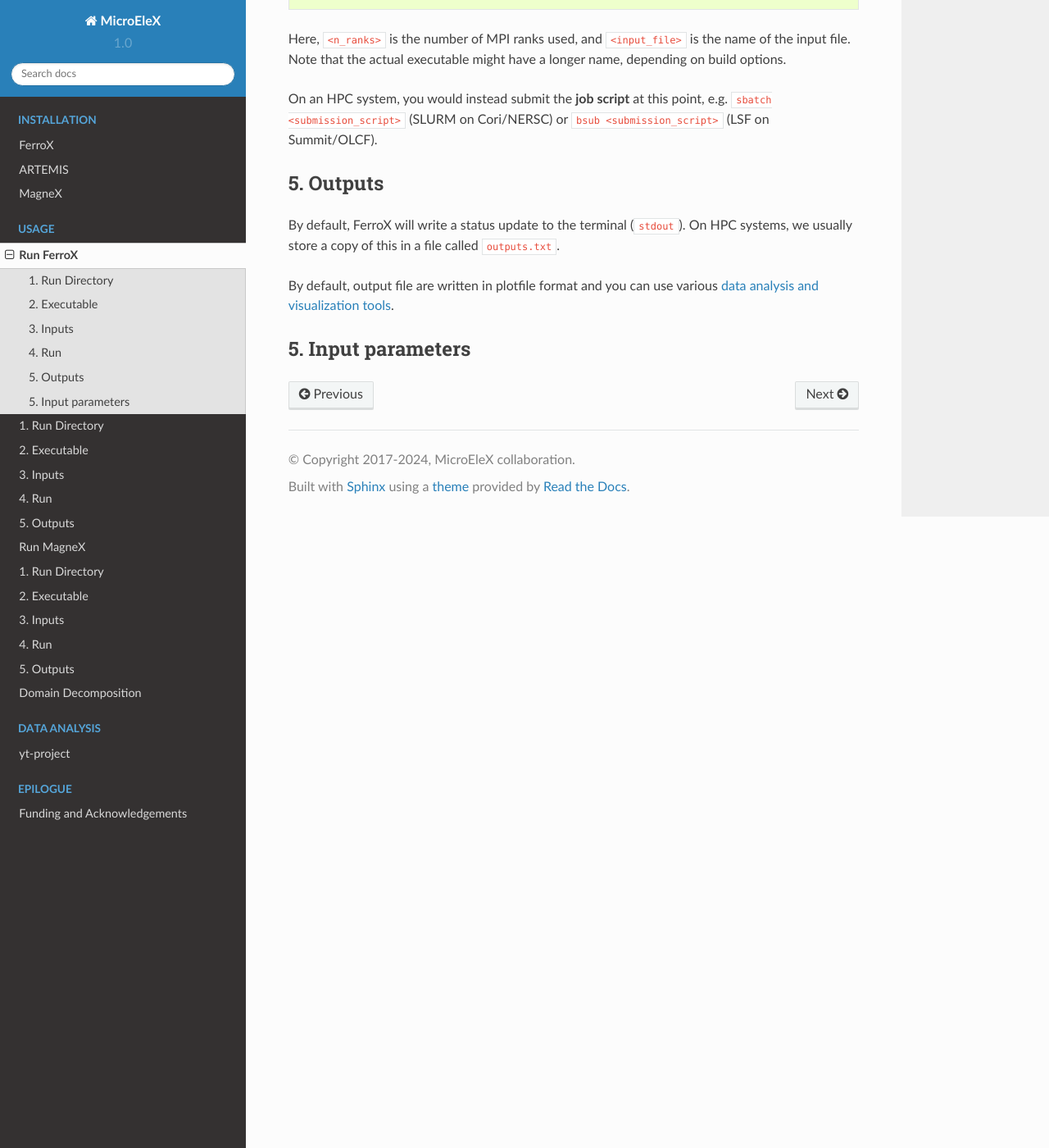
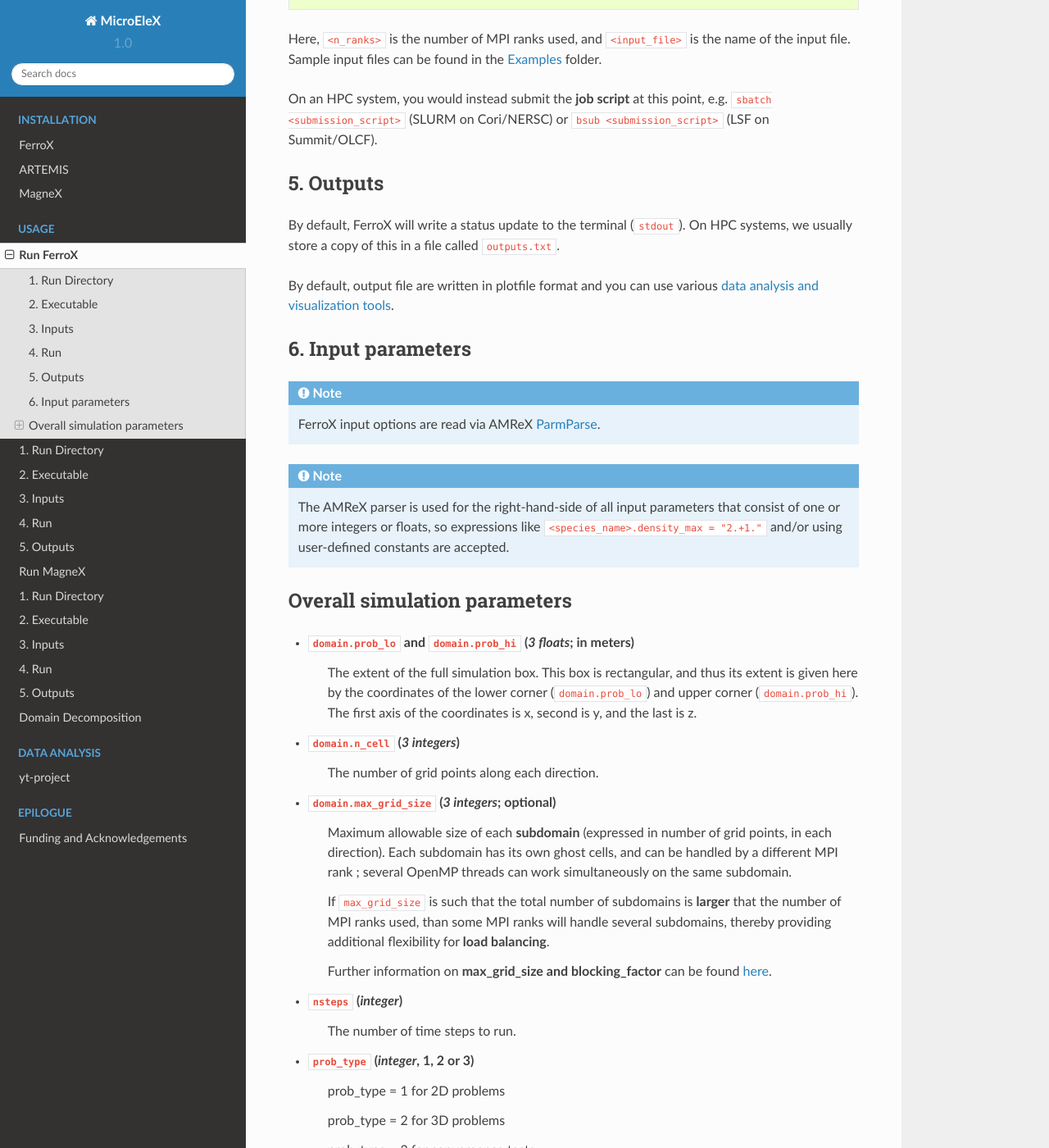
Before and after one commit to AMReX-Microelectronics/AMReX-Microelectronics.github.io, a Sphinx documentation site: the page built from Docs/source/usage/run_ferrox.rst, in a window 1280 px wide and 1400 px high, scrolled down 1178 px. Shown: the whole window at 82% size. Built offline with Sphinx 7.4.7 and the Read the Docs theme 2.0.0, drawn with Linux system fonts in a browser that asks for light colours; some of the changed text lies outside the part shown.

Commit message:
add ferrox params

```diff
--- a/Docs/source/usage/run_ferrox.rst
+++ b/Docs/source/usage/run_ferrox.rst
@@ -54,8 +54,7 @@
    mpirun -np <n_ranks> ./<ferrox_executable> <input_file>
 
 Here, ``<n_ranks>`` is the number of MPI ranks used, and ``<input_file>`` is the name of the input file.
-Note that the actual executable might have a longer name, depending on build options.
-
+Sample input files can be found in the `Examples <https://github.com/AMReX-Microelectronics/FerroX/tree/development/Exec/Examples>`__ folder.
 
 On an HPC system, you would instead submit the **job script** at this point, e.g. ``sbatch <submission_script>`` (SLURM on Cori/NERSC) or ``bsub <submission_script>`` (LSF on Summit/OLCF).
 
@@ -67,5 +66,105 @@
 
 By default, output file are written in plotfile format and you can use various :ref:`data analysis and visualization tools <dataanalysis-formats>`.
 
-5. Input parameters
+6. Input parameters
 --------------------
+.. note::
+
+   FerroX input options are read via AMReX `ParmParse <https://amrex-codes.github.io/amrex/docs_html/Basics.html#parmparse>`__.
+
+.. note::
+
+   The AMReX parser is used for the right-hand-side of all input parameters that consist of one or more integers or floats, so expressions like ``<species_name>.density_max = "2.+1."`` and/or using user-defined constants are accepted.
+
+Overall simulation parameters
+-----------------------------
+
+* ``domain.prob_lo`` and ``domain.prob_hi`` (`3 floats`; in meters)
+    The extent of the full simulation box. This box is rectangular, and thus its
+    extent is given here by the coordinates of the lower corner (``domain.prob_lo``) and
+    upper corner (``domain.prob_hi``). The first axis of the coordinates is x, second is y, and the last is z.
+
+* ``domain.n_cell`` (`3 integers`)
+    The number of grid points along each direction.
+
+* ``domain.max_grid_size`` (`3 integers`; optional)
+    Maximum allowable size of each **subdomain**
+    (expressed in number of grid points, in each direction).
+    Each subdomain has its own ghost cells, and can be handled by a
+    different MPI rank ; several OpenMP threads can work simultaneously on the
+    same subdomain.
+
+    If ``max_grid_size`` is such that the total number of subdomains is
+    **larger** that the number of MPI ranks used, than some MPI ranks
+    will handle several subdomains, thereby providing additional flexibility
+    for **load balancing**.
+
+    Further information on **max_grid_size and blocking_factor** can be found `here <https://amrex-codes.github.io/amrex/docs_html/GridCreation.html#sec-grid-creation>`__.
+
+* ``nsteps`` (`integer`)
+    The number of time steps to run.
+
+* ``prob_type`` (`integer`, 1, 2 or 3)
+     prob_type = 1 for 2D problems
+
+     prob_type = 2 for 3D problems
+
+     prob_type = 3 for convergence tests.
+
+* ``TimeIntegratorOrder`` (`integer`, 1 or 2)
+     TimeIntegratorOrder = 1 for first-order forward Euler time integrator for the TDGL equation
+
+     TimeIntegratorOrder = 2 for second-order Predictor-Corrector time integrator for the TDGL equation
+
+* ``plot_int`` (`integer`)
+    This string defines the timesteps at which data is dumped.
+    Use a negative number or 0 to disable data dumping.
+
+* ``dt`` (`float`)
+    Time step size.
+
+Polarization Boundary Conditions
+^^^^^^^^^^^^^^^
+* ``P_BC_flag_lo`` and ``P_BC_flag_hi``(`3 integers`, 0, 1, 2, or 3)
+    Polarization boundary condition at lo and hi ferroelectric material boundaries.
+    The first axis of the coordinates is x, second is y, and the last is z.
+
+    0 : P = 0
+
+    1 : dP/dz = -P/lambda
+
+    2 : dP/dz = 0
+
+    3 : No BC (extend outside FE)
+
+    3 : No BC (1st-order one-sided)
+
+* ``lambda`` (`float`)
+    Value of lambda for polarization boundary condition.
+
+    Electrical Boundary Conditions
+^^^^^^^^^^^^^^^
+
+* ``domain.is_periodic``(`3 integers`, 0 or 1)
+    Whether or not to use a periodic boundary condition along coordinate directions.
+    For example, domain.is_periodic = 1 1 0 means Poisson's equation will be solved with periodic boundary conditions in x and y directions.
+
+* ``boundary.lo`` and ``boundary.hi`` ('3 strings')
+
+
+* ``P_BC_flag_lo`` and ``P_BC_flag_hi``(`3 integers`, 0, 1, 2, or 3)
+    Polarization boundary condition at lo and hi ferroelectric material boundaries.
+    The first axis of the coordinates is x, second is y, and the last is z.
+
+    0 : P = 0
+
+    1 : dP/dz = -P/lambda
+
+    2 : dP/dz = 0
+
+    3 : No BC (extend outside FE)
+
+    3 : No BC (1st-order one-sided)
+
+* ``lambda`` (`float`)
+    Value of lambda for polarization boundary condition.
```
